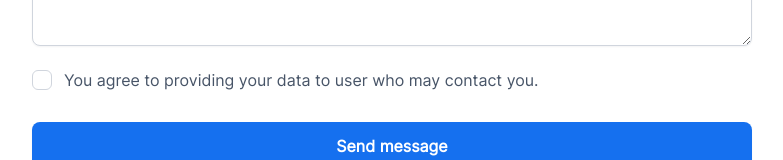
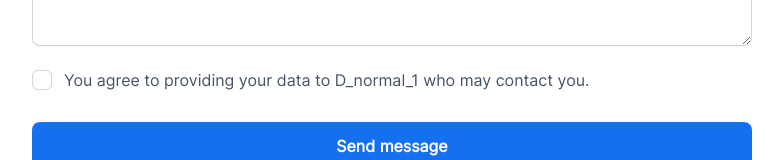
Before and after one commit to Dimeygee/HNGprofile-task, a React (Create React App) app: page /contact in a window 1280 px wide. Shown: the part 545-705 px from the top of the page, without its empty margins (248-1031 px from the left). Built offline with nearby package versions, Linux system fonts and the light colour scheme.

Commit message:
changed user contact name from user to D_normal_1

```diff
--- a/src/pages/contact.jsx
+++ b/src/pages/contact.jsx
@@ -24,7 +24,7 @@ export const Contact = () => {
                     </div>
                     <div className="agreement">
                         <input type="checkbox" />
-                        <span>You agree to providing your data to user who may contact you.</span>
+                        <span>You agree to providing your data to D_normal_1 who may contact you.</span>
                     </div>
                     <button id="btn__submit">Send message</button>
                 </form>
```
